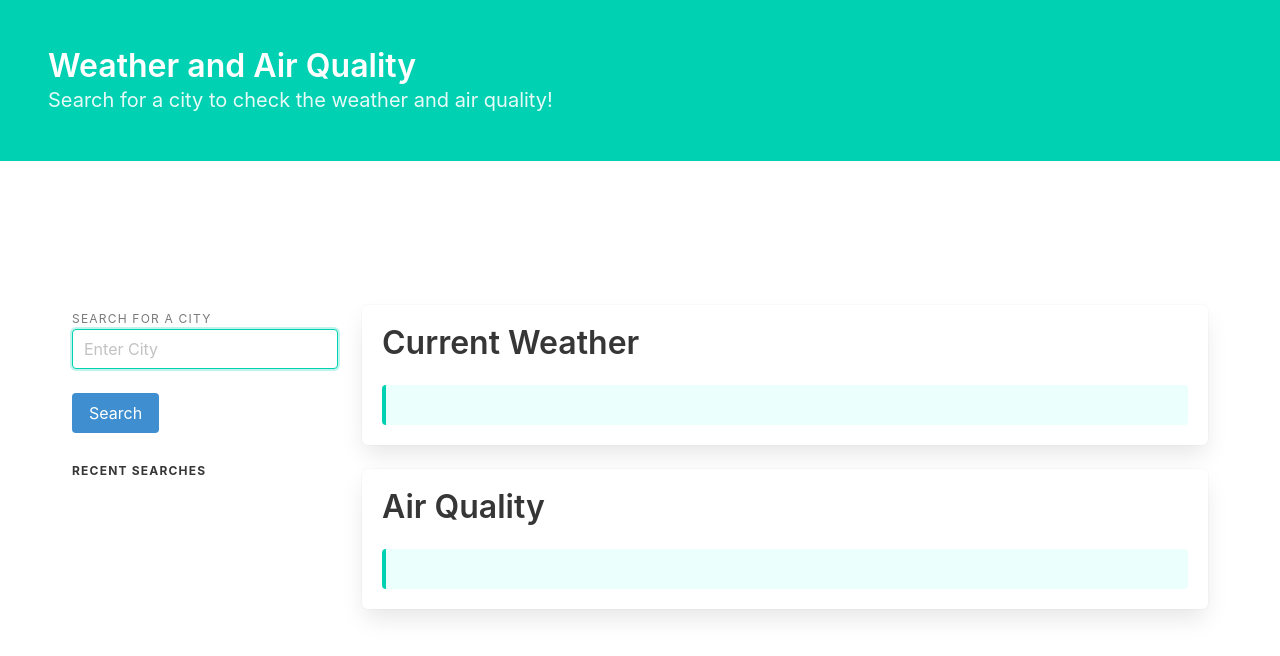
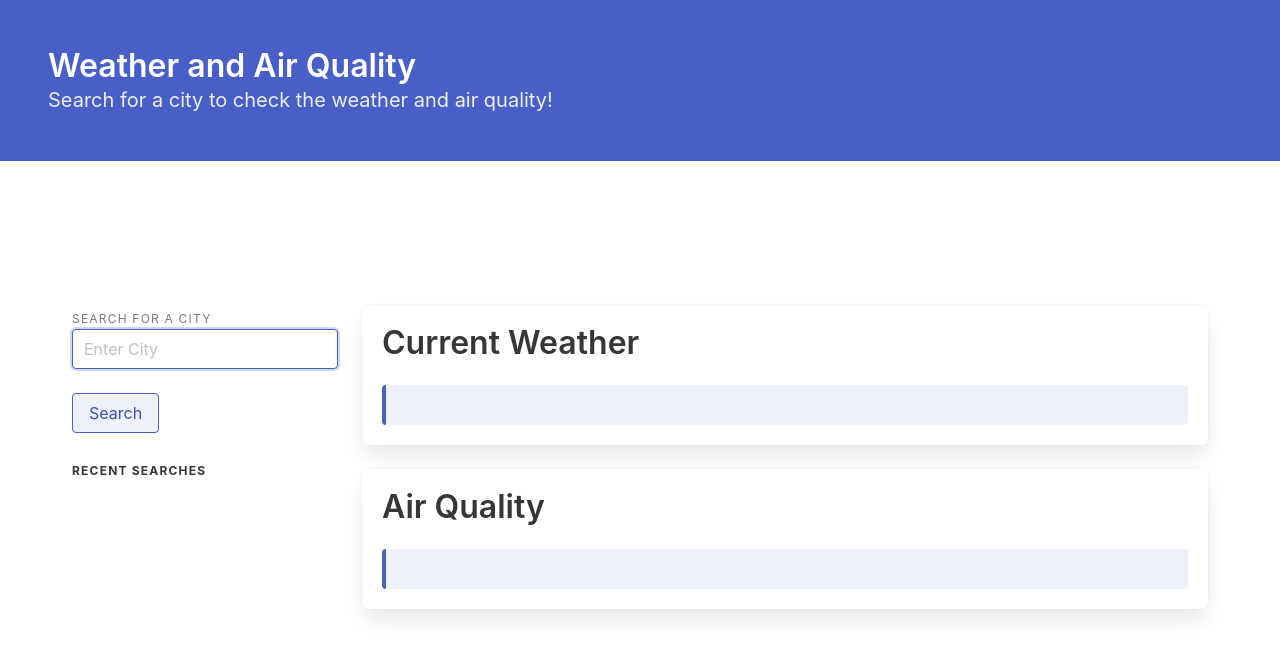
Before and after one commit to jennykeene/project-team, a plain HTML site: page index.html in a window 1280 px wide. Drawn offline with nearby package versions, Linux system fonts and the light colour scheme.

Commit message:
minor chagnes to html

```diff
--- a/index.html
+++ b/index.html
@@ -11,7 +11,7 @@
 
   <body>
     <!-- Header Start -->
-    <header class="hero is-primary">
+    <header class="hero is-link">
       <div class="hero-body">
         <h1 class="title">Weather and Air Quality</h1>
         <h3 class="subtitle">Search for a city to check the weather and air quality!</h3>
@@ -29,10 +29,10 @@
               <label class="menu-label">Search for a City</label>
               <div class="control block ">
                 <div class="block is-active">
-                  <input class="input is-primary is-normal" placeholder="Enter City" name="destination" id="city-input" type="text" autofocus="true"/>
+                  <input class="input is-link is-normal" placeholder="Enter City" name="destination" id="city-input" type="text" autofocus="true"/>
                   <!-- *querySelector needed* to track #city-input -->
                 </div>
-                <button class="button is-info is-normal" type="submit" id="search-button">Search</button>
+                <button class="button is-link is-light is-outlined is-normal" type="submit" id="search-button">Search</button>
                 <!-- *eventListener needed* to track #search-button -->
               </div>
               <div class="is-active">
@@ -49,7 +49,7 @@
             <div class="content is-large">
               <div class="box">
                 <h3 class="title is-3">Current Weather</h3>
-                <article class="message is-primary" >
+                <article class="message is-link" >
                   <div class="message-body" id="current-weather">
                     <!-- Air Quality Dynamically Inserted  *querySelector nedded* to track #current-weather -->
                   </div>
@@ -59,7 +59,7 @@
               <!-- Air Quality Information Start -->
               <div class="box">
                 <h3 class="title is-3">Air Quality</h3>
-                <article class="message is-primary">
+                <article class="message is-link">
                   <div class="message-body" id="air-quality">
                     <!-- Air Quality Dynamically Inserted *querySelector needed* to track #air-quality -->
                   </div>
```
